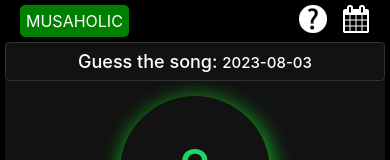
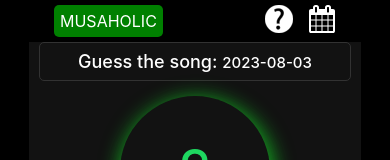
Before and after one commit to Bradeep/Musaholic, a React (Create React App) app: page / in a window 390 px wide. Shown: the top 160 px of the page. Built offline with nearby package versions, Linux system fonts and the light colour scheme; no server answers.

Commit message:
Improve responsiveness

```diff
--- a/src/components/navBar/index.scss
+++ b/src/components/navBar/index.scss
@@ -4,7 +4,9 @@
   display: flex;
   flex: 0 0 100%;
   justify-content: space-between;
-  width: 380px;
+  width: 80%;
+  max-width: 380px;
+  min-width: 300px;
   padding: 5px;
   .title-wrapper {
     color: white;
--- a/src/views/index.scss
+++ b/src/views/index.scss
@@ -10,7 +10,10 @@
   .content-wrapper {
     background-color: rgb(18, 18, 18);
     flex: 1;
-    width: 380px;
+    width: 80%;
+    max-width: 380px;
+    min-width: 300px;
+    padding: 0px 10px 20px 10px;
     .content-title {
       border-radius: 5px;
       border: solid 1px rgb(50, 50, 50);
```
